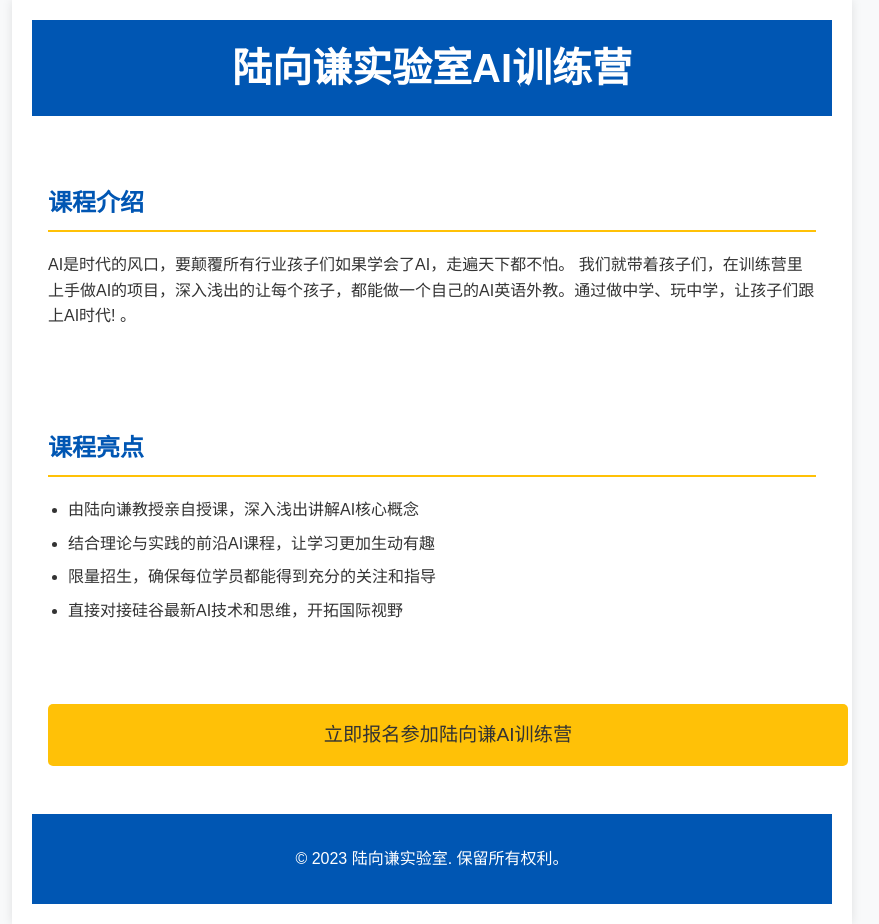
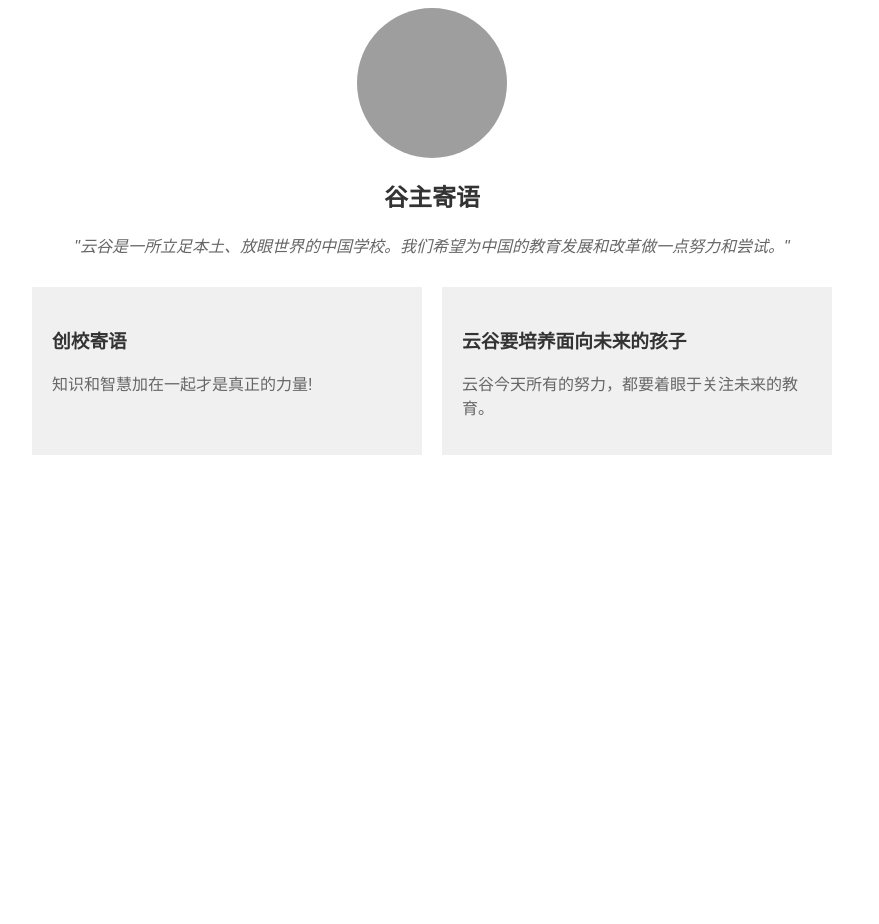
Before and after one commit to peterzhang0528/peterzhang0528.github.io, a plain HTML site: page index.html in a window 1280 px wide. Shown: the whole page, without its empty margins (208-1087 px from the left). After the commit the page ends 800 px from the top, so only its background shows below. Drawn offline with Linux system fonts and the light colour scheme; grey boxes are pictures that could not be loaded.

Commit message:
Update index.html

```diff
--- a/index.html
+++ b/index.html
@@ -1,121 +1,16 @@
-<!DOCTYPE html>
-<html lang="zh-CN">
-<head>
-    <meta charset="UTF-8">
-    <meta name="viewport" content="width=device-width, initial-scale=1.0">
-    <title>陆向谦实验室AI训练营 | 培养下一代AI领袖</title>
-    <style>
-        :root {
-            --primary-color: #0056b3;
-            --secondary-color: #f8f9fa;
-            --accent-color: #ffc107;
-            --text-color: #333;
-        }
-        body {
-            font-family: 'Arial', sans-serif;
-            line-height: 1.6;
-            color: var(--text-color);
-            margin: 0;
-            padding: 0;
-            background-color: var(--secondary-color);
-        }
-        .container {
-            max-width: 800px;
-            margin: auto;
-            padding: 20px;
-            background-color: white;
-            box-shadow: 0 0 10px rgba(0,0,0,0.1);
-        }
-        header {
-            background-color: var(--primary-color);
-            color: white;
-            text-align: center;
-            padding: 1rem;
-            margin-bottom: 2rem;
-        }
-        h1 {
-            margin: 0;
-            font-size: 2.5rem;
-        }
-        .section {
-            margin-bottom: 2rem;
-            padding: 1rem;
-            background-color: white;
-            border-radius: 5px;
-        }
-        h2 {
-            color: var(--primary-color);
-            border-bottom: 2px solid var(--accent-color);
-            padding-bottom: 0.5rem;
-        }
-        ul {
-            padding-left: 20px;
-        }
-        li {
-            margin-bottom: 0.5rem;
-        }
-        .cta-button {
-            display: block;
-            width: 100%;
-            background-color: var(--accent-color);
-            color: var(--text-color);
-            padding: 1rem;
-            text-align: center;
-            text-decoration: none;
-            font-size: 1.2rem;
-            border-radius: 5px;
-            transition: background-color 0.3s ease;
-        }
-        .cta-button:hover {
-            background-color: #e0a800;
-        }
-        footer {
-            text-align: center;
-            margin-top: 2rem;
-            padding: 1rem;
-            background-color: var(--primary-color);
-            color: white;
-        }
-        @media (max-width: 600px) {
-            h1 {
-                font-size: 2rem;
-            }
-            .container {
-                padding: 10px;
-            }
-        }
-    </style>
-</head>
-<body>
-    <div class="container">
-        <header>
-            <h1>陆向谦实验室AI训练营</h1>
-        </header>
+<div style="font-family: Arial, sans-serif; max-width: 800px; margin: 0 auto;">
+  <img src="https://example.com/path-to-image.jpg" alt="谷主肖像" style="width: 150px; height: 150px; border-radius: 50%; display: block; margin: 0 auto;">
+  <h2 style="text-align: center; color: #333;">谷主寄语</h2>
+  <p style="text-align: center; font-style: italic; color: #666;">"云谷是一所立足本土、放眼世界的中国学校。我们希望为中国的教育发展和改革做一点努力和尝试。"</p>
 
-        <div class="section" id="intro">
-            <h2>课程介绍</h2>
-            <p>AI是时代的风口，要颠覆所有行业孩子们如果学会了AI，走遍天下都不怕。
-我们就带着孩子们，在训练营里上手做AI的项目，深入浅出的让每个孩子，都能做一个自己的AI英语外教。通过做中学、玩中学，让孩子们跟上AI时代!
-。</p>
-        </div>
-
-        <div class="section" id="highlights">
-            <h2>课程亮点</h2>
-            <ul>
-                <li>由陆向谦教授亲自授课，深入浅出讲解AI核心概念</li>
-                <li>结合理论与实践的前沿AI课程，让学习更加生动有趣</li>
-                <li>限量招生，确保每位学员都能得到充分的关注和指导</li>
-                <li>直接对接硅谷最新AI技术和思维，开拓国际视野</li>
-            </ul>
-        </div>
-
-        <div class="section" id="cta">
-            <a href="https://buy.stripe.com/8wMeWieDU41Td5S9AF" class="cta-button">立即报名参加陆向谦AI训练营</a>
-        </div>
-
-        <footer>
-            <p>&copy; 2023 陆向谦实验室. 保留所有权利。</p>
-        </footer>
+  <div style="display: flex; justify-content: space-between; margin-top: 30px;">
+    <div style="flex: 1; padding: 20px; background-color: #f0f0f0; margin-right: 10px;">
+      <h3 style="color: #333;">创校寄语</h3>
+      <p style="color: #666;">知识和智慧加在一起才是真正的力量!</p>
     </div>
-</body>
-</html>
+    <div style="flex: 1; padding: 20px; background-color: #f0f0f0; margin-left: 10px;">
+      <h3 style="color: #333;">云谷要培养面向未来的孩子</h3>
+      <p style="color: #666;">云谷今天所有的努力，都要着眼于关注未来的教育。</p>
+    </div>
+  </div>
+</div>
```
